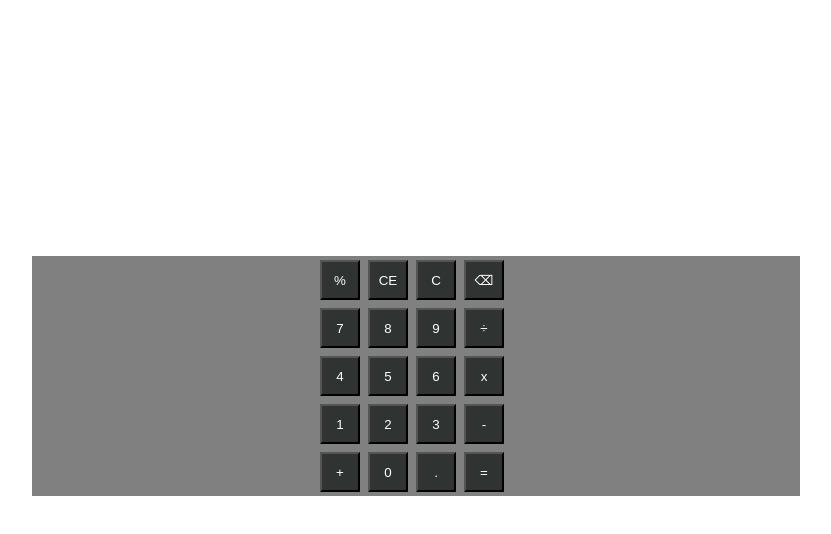
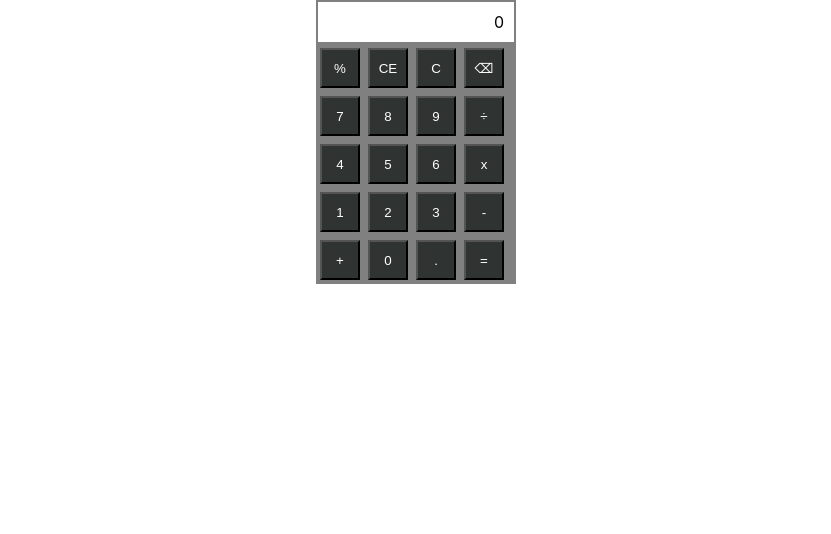
Before and after one commit to henry-salliss/react-calculator, a React (Create React App) app: page / in a window 1280 px wide. Shown: the top 534 px of the page, without its empty margins (224-1055 px from the left). Built offline with nearby package versions, Linux system fonts and the light colour scheme.

Commit message:
made calculator screen

```diff
--- a/src/App.js
+++ b/src/App.js
@@ -1,11 +1,7 @@
 import Calculator from "./components/Calculator";
 
 function App() {
-  return (
-    <div>
-      <Calculator />
-    </div>
-  );
+  return <Calculator />;
 }
 
 export default App;
--- a/src/components/Calculator.js
+++ b/src/components/Calculator.js
@@ -1,6 +1,7 @@
 import Backdrop from "./UI/Backdrop";
-import CalcButton from "./UI/CalcButton";
+import CalcButton from "./CalcButton";
 import styles from "./Calculator.module.css";
+import Screen from "./Screen";
 
 const symbols = [
   "%",
@@ -31,9 +32,10 @@ const Calculator = () => {
   });
 
   return (
-    <Backdrop>
-      <div className={styles.calculator}>{buttons}</div>
-    </Backdrop>
+    <div className={styles.calculator}>
+      <Screen />
+      {buttons}
+    </div>
   );
 };
 
--- a/src/components/Calculator.module.css
+++ b/src/components/Calculator.module.css
@@ -4,4 +4,5 @@
   flex-wrap: wrap;
   width: 200px;
   margin: auto;
+  background-color: gray;
 }
--- /dev/null
+++ b/src/components/Screen.js
@@ -0,0 +1,7 @@
+import styles from "./Screen.module.css";
+
+const Screen = () => {
+  return <div className={styles.screen}>0</div>;
+};
+
+export default Screen;
--- /dev/null
+++ b/src/components/Screen.module.css
@@ -0,0 +1,8 @@
+.screen {
+  width: 200px;
+  margin: auto;
+  padding: 5%;
+  border: 2px gray solid;
+  background-color: white;
+  text-align: right;
+}
```
Also changed, not shown: src/components/CalcButton.js (renamed from src/components/UI/CalcButton.js), src/components/CalcButton.module.css (renamed from src/components/UI/CalcButton.module.css).
